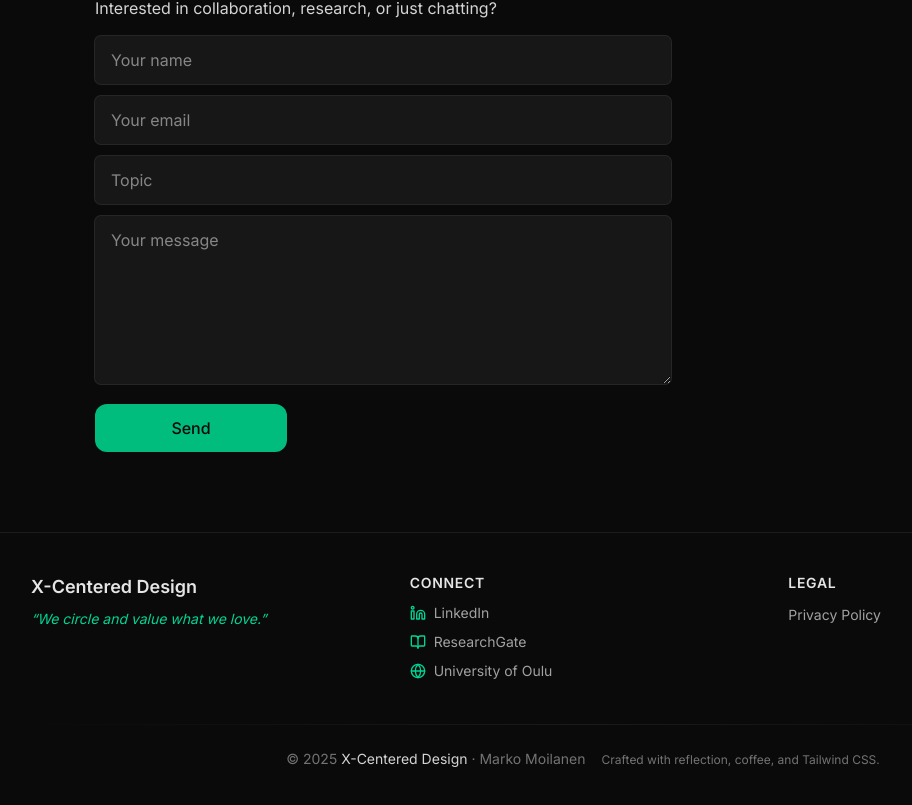
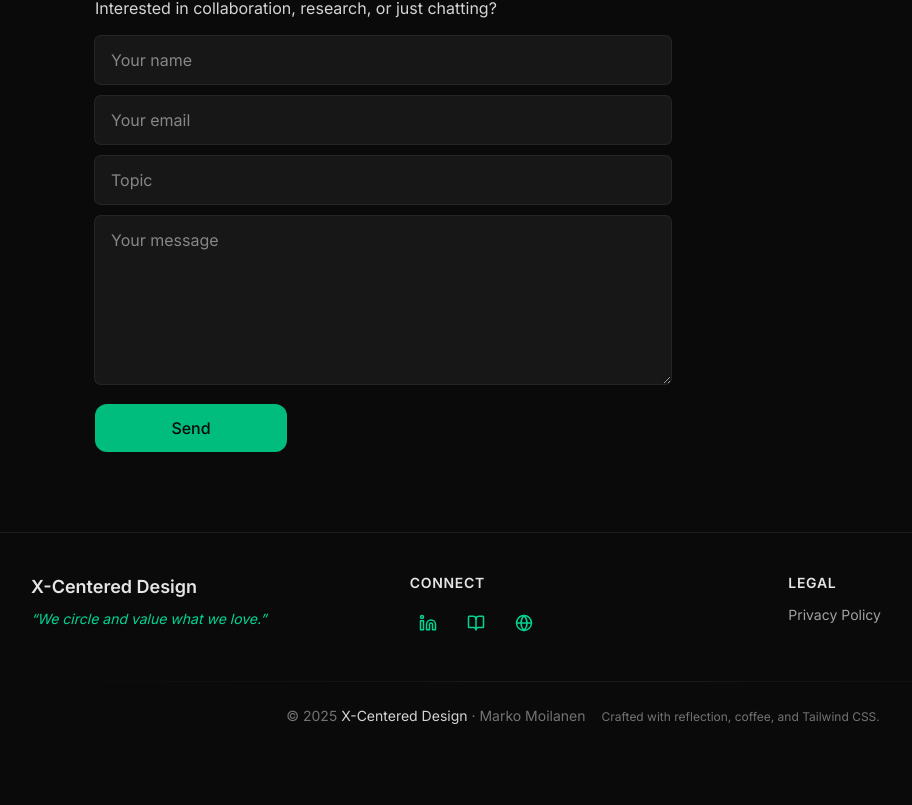
Before and after one commit to moilanenmime/xcentered, a Next.js app: page / in a window 1280 px wide. Shown: the part 909-1714 px from the top of the page, without its empty margins (57-969 px from the left). After the commit the page ends 1675 px from the top, so only its background shows below. Built offline with nearby package versions, Linux system fonts and the light colour scheme.

Commit message:
refactor: update social links to use icons with improved accessibility and styling

```diff
--- a/components/Footer.tsx
+++ b/components/Footer.tsx
@@ -21,41 +21,42 @@ export default function Footer() {
             <h3 className="text-xs sm:text-sm font-semibold text-neutral-200 mb-3 uppercase tracking-wider">
               Connect
             </h3>
-            <ul className="space-y-2 text-sm">
-              <li>
+
+            {/* social icons only */}
+            <div className="flex items-center gap-3">
               <a
                 href="https://www.linkedin.com/in/marko-moilanen-hcd/"
                 target="_blank"
                 rel="noopener noreferrer"
-                  className="inline-flex items-center gap-2 hover:text-emerald-400 transition-colors focus:outline-none focus-visible:ring-2 focus-visible:ring-emerald-500 rounded"
+                aria-label="LinkedIn"
+                className="inline-flex items-center justify-center w-9 h-9 rounded hover:bg-neutral-900/50 transition-colors focus:outline-none focus-visible:ring-2 focus-visible:ring-emerald-500"
               >
-                  <Linkedin size={16} className="text-emerald-400 shrink-0" />
-                  <span className="leading-none">LinkedIn</span>
+                <Linkedin size={18} className="text-emerald-400" />
+                <span className="sr-only">LinkedIn</span>
               </a>
-              </li>
-              <li>
+
               <a
                 href="https://www.researchgate.net/profile/Marko-Moilanen-2"
                 target="_blank"
                 rel="noopener noreferrer"
-                  className="inline-flex items-center gap-2 hover:text-emerald-400 transition-colors focus:outline-none focus-visible:ring-2 focus-visible:ring-emerald-500 rounded"
+                aria-label="ResearchGate"
+                className="inline-flex items-center justify-center w-9 h-9 rounded hover:bg-neutral-900/50 transition-colors focus:outline-none focus-visible:ring-2 focus-visible:ring-emerald-500"
               >
-                  <BookOpen size={16} className="text-emerald-400 shrink-0" />
-                  <span className="leading-none">ResearchGate</span>
+                <BookOpen size={18} className="text-emerald-400" />
+                <span className="sr-only">ResearchGate</span>
               </a>
-              </li>
-              <li>
+
               <a
                 href="https://www.oulu.fi/fi/tutkijat/marko-moilanen"
                 target="_blank"
                 rel="noopener noreferrer"
-                  className="inline-flex items-center gap-2 hover:text-emerald-400 transition-colors focus:outline-none focus-visible:ring-2 focus-visible:ring-emerald-500 rounded break-words"
+                aria-label="University of Oulu"
+                className="inline-flex items-center justify-center w-9 h-9 rounded hover:bg-neutral-900/50 transition-colors focus:outline-none focus-visible:ring-2 focus-visible:ring-emerald-500"
               >
-                  <Globe size={16} className="text-emerald-400 shrink-0" />
-                  <span className="leading-none">University of Oulu</span>
+                <Globe size={18} className="text-emerald-400" />
+                <span className="sr-only">University of Oulu</span>
               </a>
-              </li>
-            </ul>
+            </div>
           </div>
 
           {/* Explore */}
```
Lines whose indentation alone changed are shown as unchanged.
